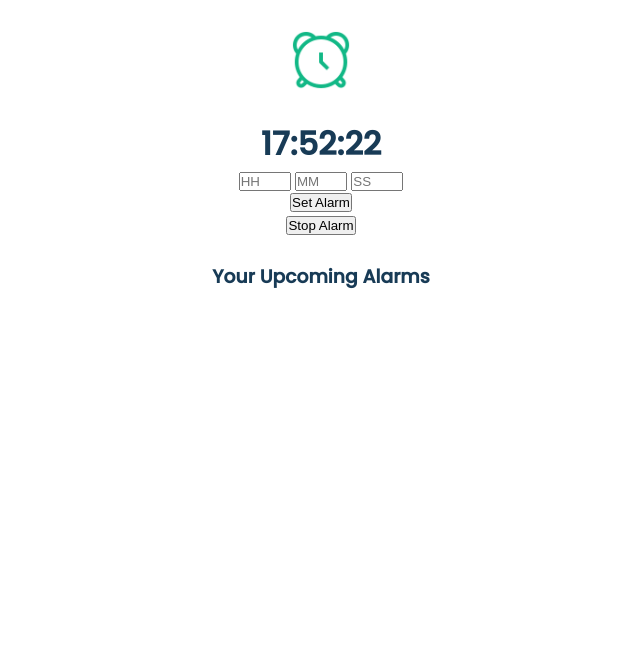
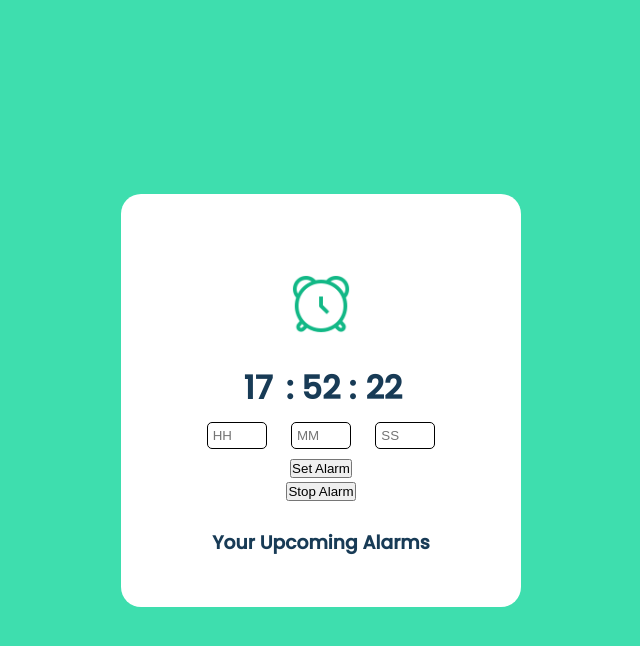
Before and after one commit to vibhavk03/alarm-clock, a plain HTML site: page index.html in a window 1280 px wide. Shown: the whole page, without its empty margins (319-959 px from the left). Drawn offline with Linux system fonts and the light colour scheme.

Commit message:
changing styles

```diff
--- a/index.html
+++ b/index.html
@@ -8,6 +8,7 @@
     <link rel="stylesheet" href="./style.css" />
   </head>
   <body>
+    <div class="wrapper flex">
       <div class="container flex">
         <!-- alarm image -->
         <div class="clock-emoji flex">
@@ -15,7 +16,18 @@
         </div>
 
         <!-- h1 tag displaying the time right now -->
-      <h1>00:00:00</h1>
+        <!-- <h1>00:00:00</h1> -->
+        <h1 id="time-display">
+          <span id="hrss-display">00</span
+          ><!--
+          --><span id="collen">:</span
+          ><!--
+          --><span id="mins-display">00</span
+          ><!--
+          --><span id="collen">:</span
+          ><!--
+          --><span id="secs-display">00</span>
+        </h1>
 
         <!-- input to get alarm time -->
         <form class="alarm-form">
@@ -49,6 +61,7 @@
             <button type="submit" class="set-alarm">Set Alarm</button>
           </div>
         </form>
+        <!-- stop alarm button -->
         <div class="stop-alarm-btn-div">
           <button type="submit" onclick="stopAlarm()" class="delete-alarm">
             Stop Alarm
@@ -63,6 +76,7 @@
           </ul>
         </div>
       </div>
+    </div>
 
     <script
       src="https://kit.fontawesome.com/5e6e3315b0.js"
--- a/script.js
+++ b/script.js
@@ -1,6 +1,8 @@
 const alarmTone = new Audio("./assets/alarm_tone.m4a");
 // h1 tag displaying time
-const timeDisplay = document.querySelector("h1");
+const hrssDisplay = document.getElementById("hrss-display");
+const minsDisplay = document.getElementById("mins-display");
+const secsDisplay = document.getElementById("secs-display");
 
 // input form for alarm
 const alarmForm = document.querySelector(".alarm-form");
@@ -24,11 +26,13 @@ const stopAlarm = function () {
 // update the time in h1 tag
 const updateTime = function () {
   const date = new Date();
-  const hr = getTwoDigits(date.getHours());
+  const hrss = getTwoDigits(date.getHours());
   const mins = getTwoDigits(date.getMinutes());
   const secs = getTwoDigits(date.getSeconds());
-  const timeNow = `${hr}:${mins}:${secs}`;
-  timeDisplay.innerText = timeNow;
+  hrssDisplay.innerText = hrss;
+  minsDisplay.innerText = mins;
+  secsDisplay.innerText = secs;
+  const timeNow = `${hrss}:${mins}:${secs}`;
   if (alarmList.includes(timeNow)) {
     playAlarm(timeNow);
   }
--- a/style.css
+++ b/style.css
@@ -20,6 +20,7 @@
 body {
   font-family: "Poppins", sans-serif;
   color: var(--primary-text-color);
+  background-color: bisque;
 }
 
 p {
@@ -43,11 +44,21 @@ h3 {
 }
 
 /* utility classes */
+.wrapper {
+  justify-content: center;
+  align-content: center;
+  height: 100vh;
+  background-color: #3edeae;
+}
+
 .container {
-  max-width: 1180px;
-  margin-inline: auto; /* this will center the container*/
+  max-width: 400px;
+  /* margin-inline: auto; this will center the container */
   /* padding-inline: var(--padding-inline-section); */
   flex-direction: column;
+  background-color: white;
+  padding: 50px;
+  border-radius: 20px;
 }
 
 .flex {
@@ -65,6 +76,36 @@ h3 {
   width: auto;
 }
 
+/* #time-display {
+  text-align: center;
+  width: 250px;
+} */
+
+#time-display {
+  /* display: flex; */
+  /* flex-direction: row; */
+}
+#time-display,
+span {
+  display: inline-block;
+}
+
+#hrss-display,
+#secs-display,
+#mins-display {
+  /* padding: 5px; */
+  width: 55px;
+  text-align: center;
+}
+
+#alarm-input,
+input {
+  margin: 10px;
+  padding: 5px;
+  border: 1px solid black;
+  border-radius: 5px;
+}
+
 .alarm-buttons {
   flex-direction: column;
 }
```
Lines whose indentation alone changed are shown as unchanged.
